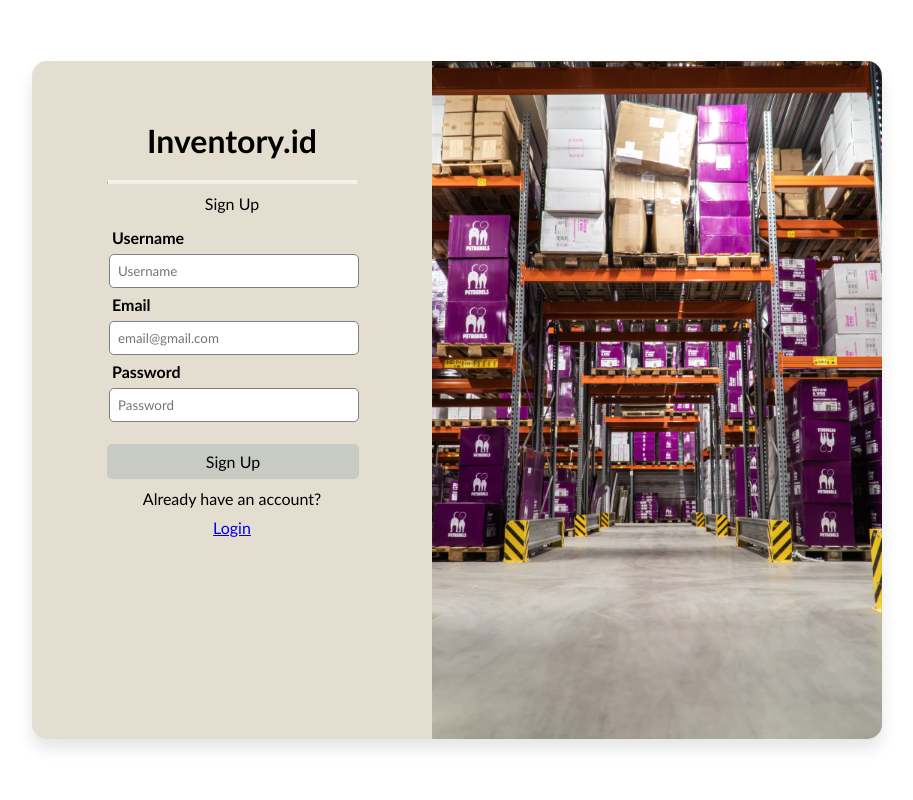
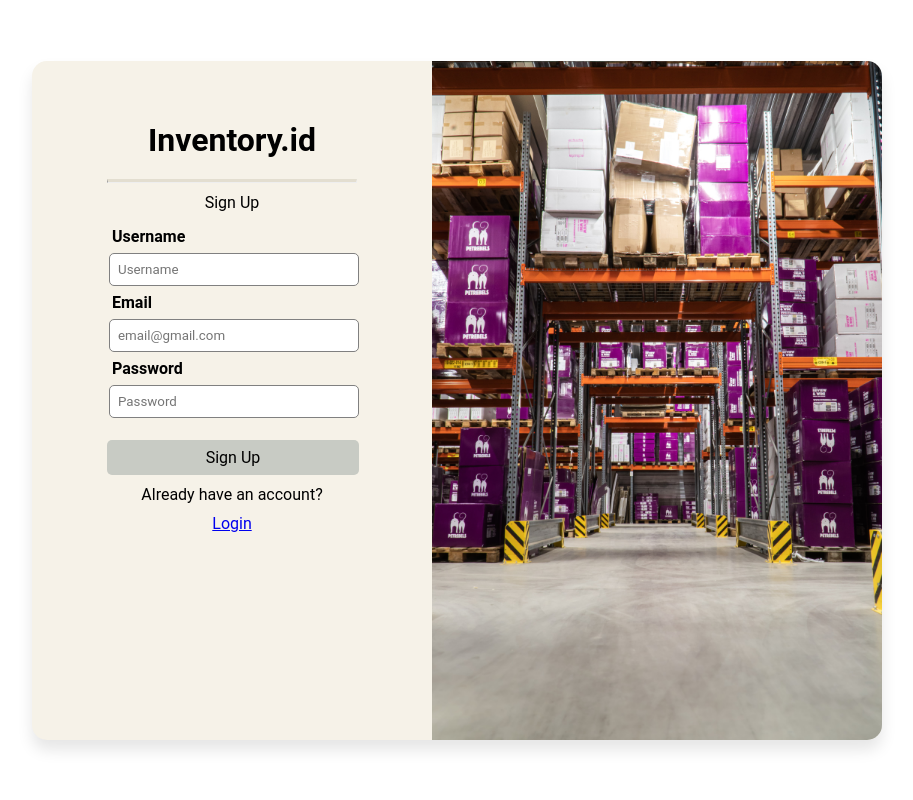
Before and after one commit to devvirfans/inventory.id, a PHP site: page /signup.php in a window 1280 px wide. Shown: the whole page, without its empty margins (183-1096 px from the left). Run offline with PHP 8.4, Linux system fonts and the light colour scheme.

Commit message:
Add index, modify signup, and modify signin

```diff
--- a/signin.php
+++ b/signin.php
@@ -35,6 +35,7 @@ if ($_SERVER["REQUEST_METHOD"] == "POST") {
     <meta name="viewport" content="width=device-width, initial-scale=1.0">
     <title>Login page</title>
     <link rel="stylesheet" href="signinStyle.css">
+    <link href="path/to/roboto.css" rel="stylesheet">
 </head>
 
 <body>
@@ -52,12 +53,12 @@ if ($_SERVER["REQUEST_METHOD"] == "POST") {
                 <button>Login</button>
                 <p>Don't have an account?</p>
                 <p>
-                    <a href="#">Sign Up</a>
+                    <a href="signup.php">Sign Up</a>
                 </p>
             </form>
         </div>
         <div class="right">
-            <img src="inventory.jpg" alt="">
+            <img src="assets/inventory.jpg" alt="inventory.jpg">
         </div>
     </div>
 </body>
--- a/signinStyle.css
+++ b/signinStyle.css
@@ -2,7 +2,7 @@
     margin: 0;
     padding: 0;
     box-sizing: border-box;
-    font-family:'Gill Sans', 'Gill Sans MT', Calibri, 'Trebuchet MS', sans-serif;
+    font-family: 'Roboto', sans-serif; /* Updated font-family */
 }
 
 body {
@@ -87,7 +87,6 @@ button:hover {
     background: #ada8a5;
 }
 
-
 @media (max-width: 880px) {
     .container {
         width: 100%;
--- a/signup.php
+++ b/signup.php
@@ -43,7 +43,7 @@ if ($_SERVER["REQUEST_METHOD"] == "POST") {
         <div class="Signup">
             <form action="">
                 <h1> Inventory.id</h1>
-                <hr>
+                <hr></hr>
                 <p>Sign Up</p>
                 <label for="">Username</label>
                 <input type="usn" placeholder="Username">
@@ -55,12 +55,12 @@ if ($_SERVER["REQUEST_METHOD"] == "POST") {
                 <button>Sign Up</button>
                 <p>Already have an account?</p>
                 <p>
-                    <a href="#">Login</a>
+                    <a href="signin.php">Login</a>
                 </p>
             </form>
         </div>
         <div class="right">
-            <img src="inventory.jpg" alt="">
+            <img src="assets/inventory.jpg" alt="inventory.jpg">
         </div>
     </div>
 </body>
--- a/signupStyle.css
+++ b/signupStyle.css
@@ -2,7 +2,7 @@
     margin: 0;
     padding: 0;
     box-sizing: border-box;
-    font-family:'Gill Sans', 'Gill Sans MT', Calibri, 'Trebuchet MS', sans-serif;
+    font-family: 'Roboto', sans-serif; /* Updated font-family */
 }
 
 body {
@@ -17,7 +17,7 @@ body {
     width: 100%;
     display: flex;
     max-width: 850px;
-    background: #e3ded0;
+    background: #f6f2e8;
     border-radius: 15px;
     box-shadow: 0 10px 15px rgba(0, 0, 0, 0.1);
 }
@@ -38,7 +38,7 @@ h1 {
 }
 
 hr {
-    border-top: 3px solid #f6f2e8;
+    border-top: 3px solid #e3ded0;
 }
 
 p {
```
Also changed, not shown: index.html (added, +10 -0 lines).
